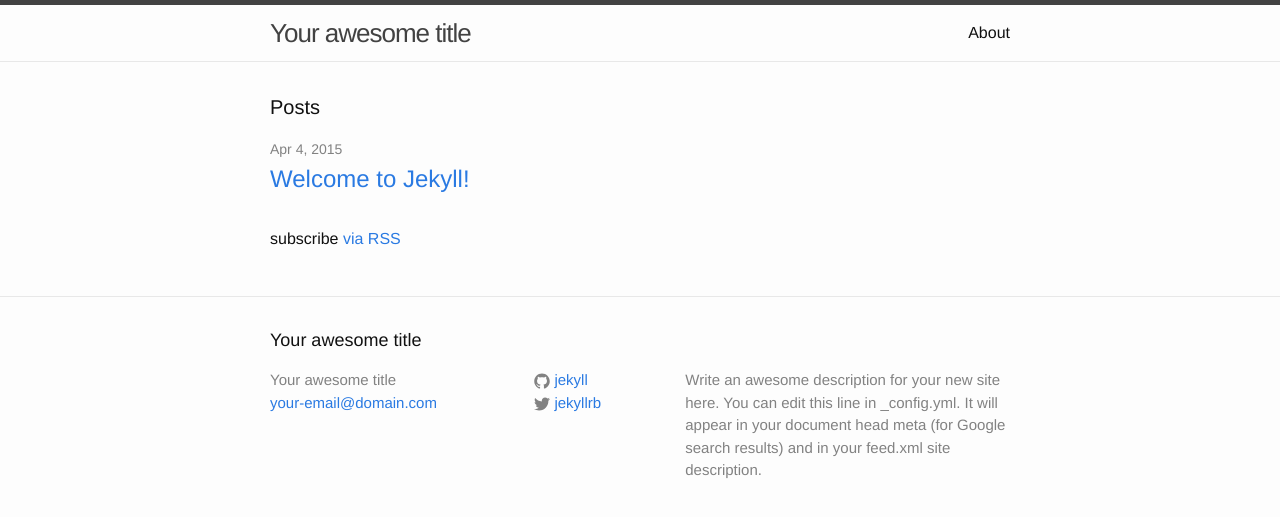
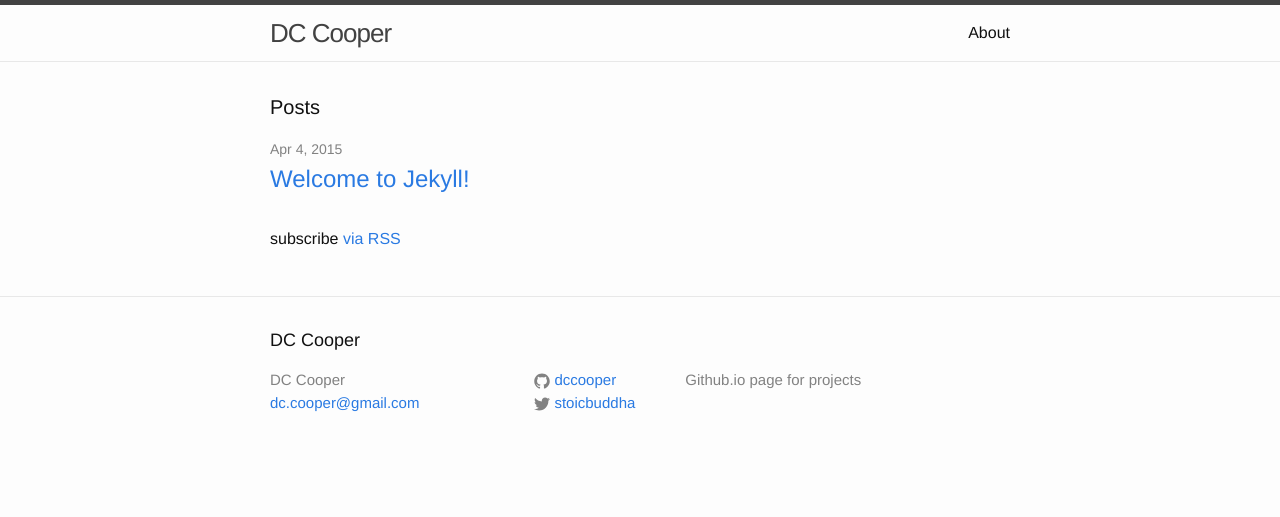
Before and after one commit to dccooper/dccooper.github.io, a Jekyll site: the page built from index.html, in a window 1280 px wide. Shown: the top 517 px of the page. Built offline with Jekyll 4.4.1, drawn with Linux system fonts in a browser that asks for light colours.

Commit message:
Edited conifg.yml

```diff
--- a/_config.yml
+++ b/_config.yml
@@ -1,14 +1,11 @@
 # Site settings
-title: Your awesome title
-email: your-email@domain.com
-description: > # this means to ignore newlines until "baseurl:"
-  Write an awesome description for your new site here. You can edit this
-  line in _config.yml. It will appear in your document head meta (for
-  Google search results) and in your feed.xml site description.
+title: DC Cooper
+email: dc.cooper@gmail.com
+description: Github.io page for projects
 baseurl: "" # the subpath of your site, e.g. /blog/
-url: "http://yourdomain.com" # the base hostname & protocol for your site
-twitter_username: jekyllrb
-github_username:  jekyll
+url: "dccooper.github.io" # the base hostname & protocol for your site
+twitter_username: stoicbuddha
+github_username:  dccooper
 
 # Build settings
 markdown: kramdown
```
